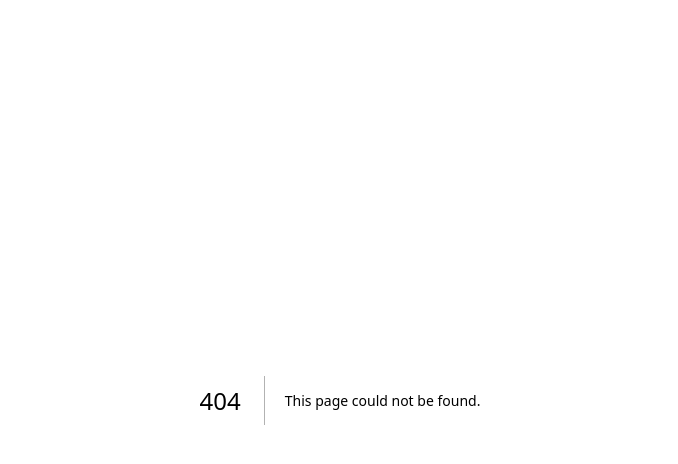
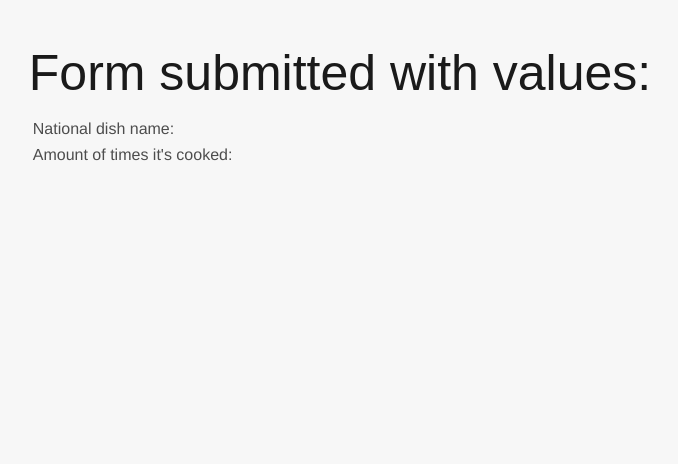
Before and after one commit to lienputnina/restaurant-demo, a Next.js app: page /resultsPage in a window 1280 px wide. Before the commit this address had no page. Shown: the top 464 px of the page, without its empty margins (300-978 px from the left). Built offline with nearby package versions, Linux system fonts and the light colour scheme.

Commit message:
feat: created the results page

```diff
--- /dev/null
+++ b/src/app/resultsPage/page.tsx
@@ -0,0 +1,36 @@
+'use client';
+
+import { Title, TitleAlignment, TitleLevel } from '@/components/Title/Title';
+import { RootState } from '@/lib/store';
+import { NextPage } from 'next';
+import { useSelector } from 'react-redux';
+import './resultsPage.scss';
+
+const Results: NextPage = () => {
+  const textInputValue = useSelector(
+    (state: RootState) => state.form.textInputValue,
+  );
+  const numberInputValue = useSelector(
+    (state: RootState) => state.form.numberInputValue,
+  );
+
+  return (
+    <div id="results">
+      <Title
+        level={TitleLevel.ONE}
+        alignment={TitleAlignment.CENTER}
+        style={{ fontSize: '50px', lineHeight: '50px', margin: '0' }}
+      >
+        Form submitted with values:
+      </Title>
+      <div className="form-data">
+        <p className="data-item">National dish name: {textInputValue}</p>
+        <p className="data-item">
+          Amount of times it's cooked: {numberInputValue}
+        </p>
+      </div>
+    </div>
+  );
+};
+
+export default Results;
--- /dev/null
+++ b/src/app/resultsPage/resultsPage.scss
@@ -0,0 +1,14 @@
+#results {
+  color: #4d4d4d;
+  background-color: #f7f7f7;
+}
+
+.form-data {
+  margin-top: 15px;
+  margin-bottom: 15px;
+  padding: 2px;
+}
+
+.data-item {
+  margin: 2px;
+}
--- a/src/components/Form/FoodForm.tsx
+++ b/src/components/Form/FoodForm.tsx
@@ -19,6 +19,8 @@ import {
 } from '@/lib/features/FormState/FormSlice';
 import { useDispatch, useSelector } from 'react-redux';
 import { RootState } from '@/lib/store';
+
+import Link from 'next/link';
 
 export const FoodForm: FC = () => {
   const dispatch = useDispatch();
@@ -56,12 +58,14 @@ export const FoodForm: FC = () => {
           }}
         />
         <div id="form-buttons">
+          <Link href="/resultsPage">
             <Button
               variant={ButtonVariant.PRIMARY}
               onClick={() => dispatch(submitForm())}
             >
               Submit
             </Button>
+          </Link>
           <Button
             variant={ButtonVariant.SECONDARY}
             onClick={() => dispatch(clearForm())}
```
Lines whose indentation alone changed are shown as unchanged.
